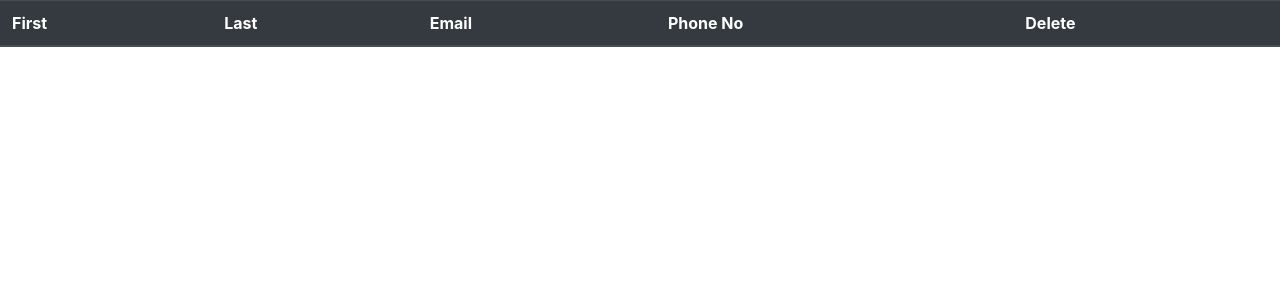
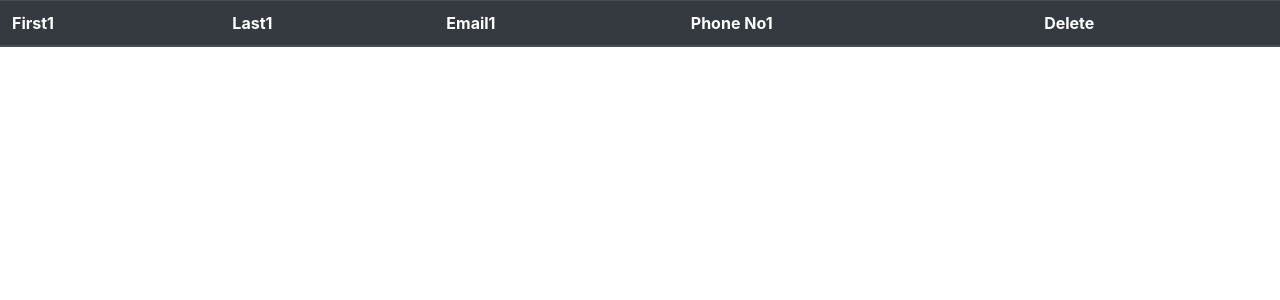
Before and after one commit to jignesh-new/php-code-oopphp, a PHP site: page /oopphp/ in a window 1280 px wide. Shown: the top 300 px of the page. Run offline with PHP 8.4, Linux system fonts and the light colour scheme; data that the repository does not hold is empty.

Commit message:
firt commit

```diff
--- a/index.php
+++ b/index.php
@@ -2,10 +2,10 @@
 <table class="table table-dark">
   <thead>
     <tr>
-      <th scope="col">First</th>
-      <th scope="col">Last</th>
-      <th scope="col">Email</th>
-      <th scope="col">Phone No</th>
+      <th scope="col">First1</th>
+      <th scope="col">Last1</th>
+      <th scope="col">Email1</th>
+      <th scope="col">Phone No1</th>
       <th scope="col">Delete</th>
     </tr>
   </thead>
```
